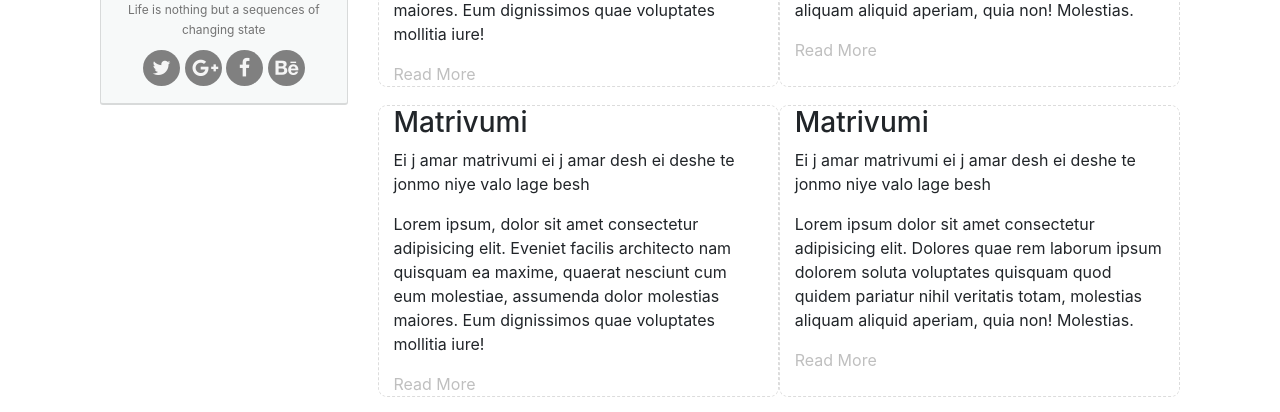
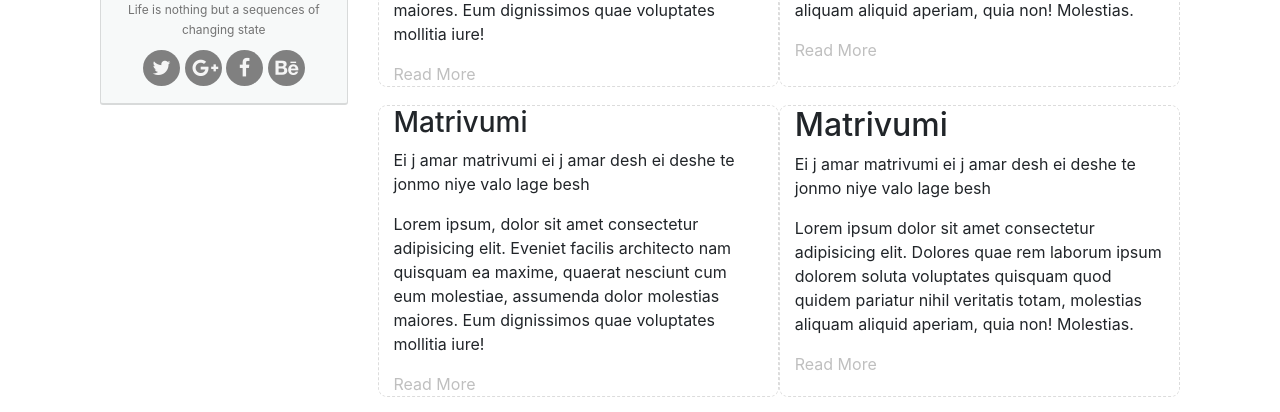
Before and after one commit to sushen/matrivume, a Python web app: template Design/Templates/Design/profileDesign.html in a window 1280 px wide. Shown: the part 385-797 px from the top of the page. Run offline with Jinja, Linux system fonts and the light colour scheme; the template is opened without the code that fills it, so the values that code supplies are empty; some libraries are stand-ins or nearby versions.

Commit message:
Debashis Gupta - Making the demo profile design

```diff
--- a/Design/Templates/Design/profileDesign.html
+++ b/Design/Templates/Design/profileDesign.html
@@ -481,7 +481,7 @@
 
                                 </div>
                                 <div class="col-md-6 blocking">
-                                        <h3 class="head-title">Matrivumi</h3>
+                                        <h2 class="head-title">Matrivumi</h2>
                                         <p class="head-p">Ei j amar matrivumi ei j amar desh ei deshe te jonmo niye valo lage besh</p>
                                         <p>Lorem ipsum dolor sit amet consectetur adipisicing elit. Dolores quae rem laborum ipsum dolorem soluta voluptates quisquam quod quidem pariatur nihil veritatis totam, molestias aliquam aliquid aperiam, quia non! Molestias.</p>
                                         <a href="#" class="head-a">Read More</a>
```
